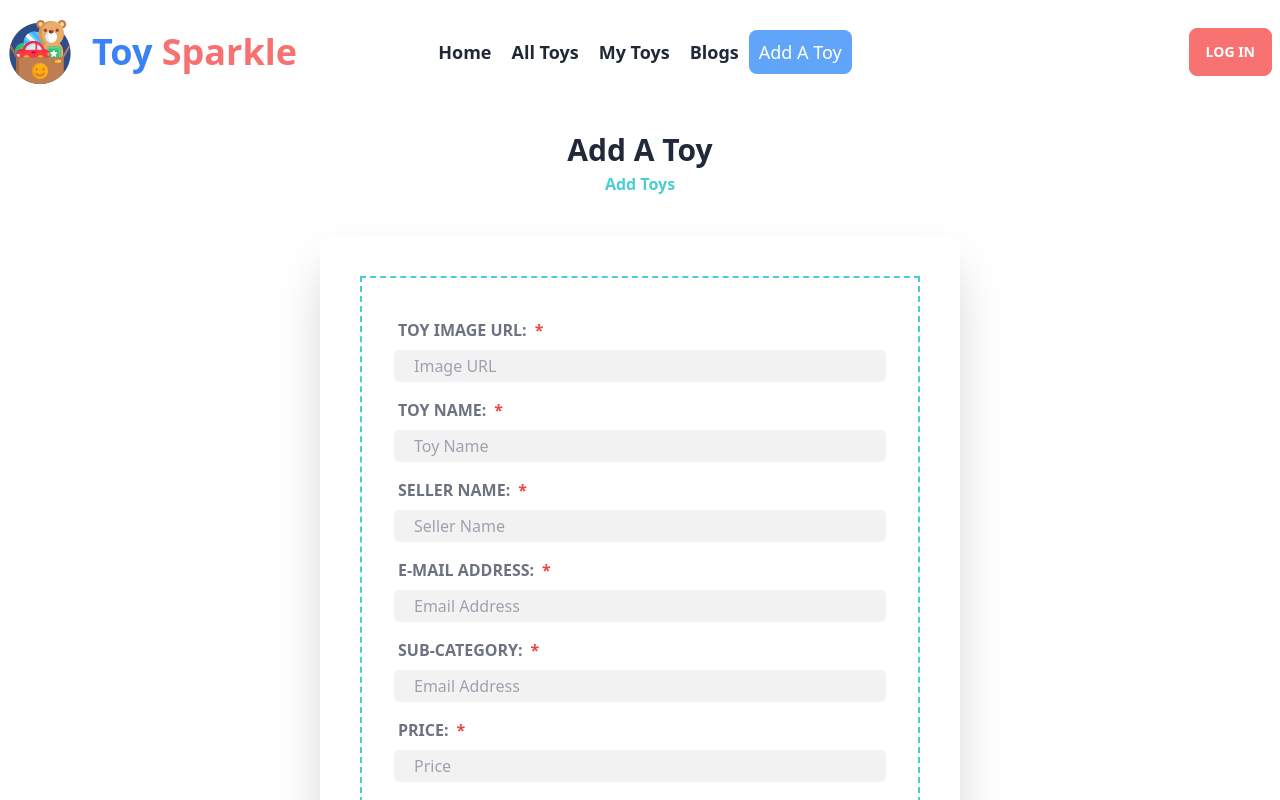
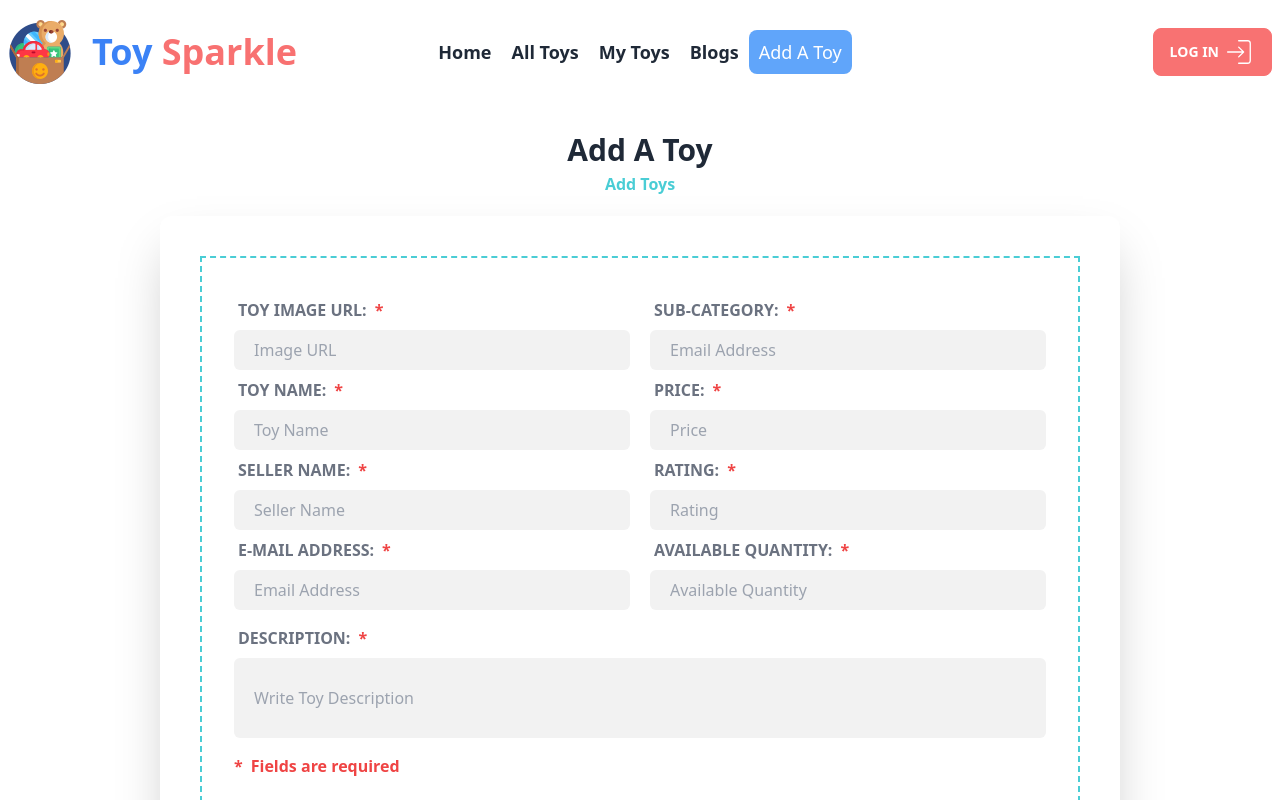
Before and after one commit to touhidcodes/PH-7-Toy-Sparkle-Client, a React (Vite) app: page /add in a window 1280 px wide. Shown: the top 800 px of the page. Built offline with nearby package versions, Linux system fonts and the light colour scheme.

Commit message:
login-page

```diff
--- a/src/pages/AddToys/AddToys.jsx
+++ b/src/pages/AddToys/AddToys.jsx
@@ -2,14 +2,16 @@ import React from "react";
 
 const AddToys = () => {
 	return (
-		<div className='mt-10'>
+		<div className='mt-10 mb-10'>
 			<div className='text-center'>
 				<h1 className='text-3xl font-semibold'>Add A Toy</h1>
 				<p className='text-[#4acdd5] font-semibold mt-1'>Add Toys</p>
 			</div>
-			<div className='w-1/2 mx-auto mt-10'>
+			<div className='w-3/4 mx-auto mt-5'>
 				<div className=' card  p-10 rounded-xl shadow-2xl bg-base-100'>
 					<div className='card-body border-dashed border-2 border-[#4acdd5]'>
+						<div className='grid grid-cols-2 gap-5'>
+							<div>
 								<div className='form-control'>
 									<label className='label flex flex-row justify-start'>
 										<span className='text-gray-500 font-semibold'>
@@ -21,20 +23,22 @@ const AddToys = () => {
 										type='text'
 										placeholder='Image URL'
 										name='url'
-								className='bg-base-200 py-1 px-5 rounded-md  outline-offset-4 outline-2 outline-gray-400'
+										className='bg-base-200 py-2 px-5 rounded-md  outline-offset-4 outline-2 outline-gray-400'
 										required
 									/>
 								</div>
 								<div className='form-control'>
 									<label className='label flex flex-row justify-start'>
-								<span className='text-gray-500 font-semibold'>TOY NAME:</span>
+										<span className='text-gray-500 font-semibold'>
+											TOY NAME:
+										</span>
 										<span className='text-red-500 font-bold ml-2'>*</span>
 									</label>
 									<input
 										type='text'
 										placeholder='Toy Name'
 										name='name'
-								className='bg-base-200 py-1 px-5 rounded-md  outline-offset-4 outline-2 outline-gray-400'
+										className='bg-base-200 py-2 px-5 rounded-md  outline-offset-4 outline-2 outline-gray-400'
 										required
 									/>
 								</div>
@@ -49,7 +53,7 @@ const AddToys = () => {
 										type='text'
 										placeholder='Seller Name'
 										name='sellerName'
-								className='bg-base-200 py-1 px-5 rounded-md  outline-offset-4 outline-2 outline-gray-400'
+										className='bg-base-200 py-2 px-5 rounded-md  outline-offset-4 outline-2 outline-gray-400'
 										required
 									/>
 								</div>
@@ -64,10 +68,12 @@ const AddToys = () => {
 										type='email'
 										placeholder='Email Address'
 										name='email'
-								className='bg-base-200 py-1 px-5 rounded-md  outline-offset-4 outline-2 outline-gray-400'
+										className='bg-base-200 py-2 px-5 rounded-md  outline-offset-4 outline-2 outline-gray-400'
 										required
 									/>
 								</div>
+							</div>
+							<div>
 								<div className='form-control'>
 									<label className='label flex flex-row justify-start'>
 										<span className='text-gray-500 font-semibold'>
@@ -79,7 +85,7 @@ const AddToys = () => {
 										type='email'
 										placeholder='Email Address'
 										name='email'
-								className='bg-base-200 py-1 px-5 rounded-md  outline-offset-4 outline-2 outline-gray-400'
+										className='bg-base-200 py-2 px-5 rounded-md  outline-offset-4 outline-2 outline-gray-400'
 										required
 									/>
 								</div>
@@ -92,7 +98,7 @@ const AddToys = () => {
 										type='text'
 										placeholder='Price'
 										name='price'
-								className='bg-base-200 py-1 px-5 rounded-md  outline-offset-4 outline-2 outline-gray-400'
+										className='bg-base-200 py-2 px-5 rounded-md  outline-offset-4 outline-2 outline-gray-400'
 										required
 									/>
 								</div>
@@ -105,7 +111,7 @@ const AddToys = () => {
 										type='text'
 										placeholder='Rating'
 										name='rating'
-								className='bg-base-200 py-1 px-5 rounded-md  outline-offset-4 outline-2 outline-gray-400'
+										className='bg-base-200 py-2 px-5 rounded-md  outline-offset-4 outline-2 outline-gray-400'
 										required
 									/>
 								</div>
@@ -120,9 +126,11 @@ const AddToys = () => {
 										type='text'
 										placeholder='Available Quantity'
 										name='quantity'
-								className='bg-base-200 py-1 px-5 rounded-md  outline-offset-4 outline-2 outline-gray-400'
+										className='bg-base-200 py-2 px-5 rounded-md  outline-offset-4 outline-2 outline-gray-400'
 										required
 									/>
+								</div>
+							</div>
 						</div>
 						<div className='form-control'>
 							<label className='label flex flex-row justify-start'>
--- /dev/null
+++ b/src/pages/Login/Login.jsx
@@ -0,0 +1,66 @@
+import React from "react";
+import { FcGoogle } from "react-icons/fc";
+import { CiLogin } from "react-icons/ci";
+
+const Login = () => {
+	return (
+		<div className='mt-10'>
+			<div className='text-center'>
+				<h1 className='text-3xl font-semibold'>Login To Your Account</h1>
+				<p className='text-[#4acdd5] font-semibold mt-1'>Login</p>
+			</div>
+			<div className='w-1/2 mx-auto mt-5'>
+				<div className=' card  p-10 rounded-xl shadow-2xl bg-base-100'>
+					<div className='card-body border-dashed border-2 border-[#4acdd5]'>
+						<div className='form-control'>
+							<label className='label flex flex-row justify-start'>
+								<span className='text-gray-500 font-semibold'>
+									E-MAIL ADDRESS:
+								</span>
+								<span className='text-red-500 font-bold ml-2'>*</span>
+							</label>
+							<input
+								type='email'
+								placeholder='Email Address'
+								name='email'
+								className='bg-base-200 py-2 px-5 rounded-md  outline-offset-4 outline-2 outline-gray-400'
+								required
+							/>
+						</div>
+						<div className='form-control'>
+							<label className='label flex flex-row justify-start'>
+								<span className='text-gray-500 font-semibold'>PASSWORD:</span>
+								<span className='text-red-500 font-bold ml-2'>*</span>
+							</label>
+							<input
+								type='password'
+								placeholder='Enter Your Password'
+								name='password'
+								className='bg-base-200 py-2 px-5 rounded-md  outline-offset-4 outline-2 outline-gray-400'
+								required
+							/>
+						</div>
+						<div className='flex flex-row text-red-500 font-semibold mt-2'>
+							<span className=' mr-2'>*</span>
+							<p>Fields are required</p>
+						</div>
+						<div className='form-control mt-4'>
+							<button className='btn btn-error text-white'>
+								Log In <CiLogin className='h-8 w-8 ml-1' />
+							</button>
+						</div>
+						<div className='divider'>OR</div>
+						<div className='form-control mt-4'>
+							<button className='btn btn-info text-white'>
+								<FcGoogle className='h-8 w-8 mr-3' />
+								Google Sign In
+							</button>
+						</div>
+					</div>
+				</div>
+			</div>
+		</div>
+	);
+};
+
+export default Login;
--- a/src/pages/shared/NavBar/NavBar.jsx
+++ b/src/pages/shared/NavBar/NavBar.jsx
@@ -2,6 +2,7 @@ import React from "react";
 import logo from "../../../assets/images/toys.png";
 import ActiveRoutes from "../../../routes/ActiveRoutes/ActiveRoutes";
 import { Link } from "react-router-dom";
+import { CiLogin } from "react-icons/ci";
 
 const NavBar = () => {
 	const navLinks = (
@@ -62,7 +63,9 @@ const NavBar = () => {
 				<ul className='menu menu-horizontal px-1'>{navLinks}</ul>
 			</div>
 			<div className='navbar-end'>
-				<a className='btn btn-error text-white'>Log In</a>
+				<Link to='/login' className='btn btn-error text-white'>
+					Log In<CiLogin className='h-8 w-8 ml-1' />
+				</Link>
 			</div>
 		</div>
 	);
--- a/src/routes/Router.jsx
+++ b/src/routes/Router.jsx
@@ -4,6 +4,7 @@ import Home from "../pages/Home/Home/Home";
 import AllToys from "../pages/AllToys/AllToys/AllToys";
 import ToyDetails from "../pages/ToyDetails/ToyDetails";
 import AddToys from "../pages/AddToys/AddToys";
+import Login from "../pages/Login/Login";
 
 const router = createBrowserRouter([
 	{
@@ -38,6 +39,10 @@ const router = createBrowserRouter([
 			// 	path: "/blogs",
 			// 	element: <Home />,
 			// },
+			{
+				path: "/login",
+				element: <Login />,
+			},
 		],
 	},
 ]);
```
Lines whose indentation alone changed are shown as unchanged.
